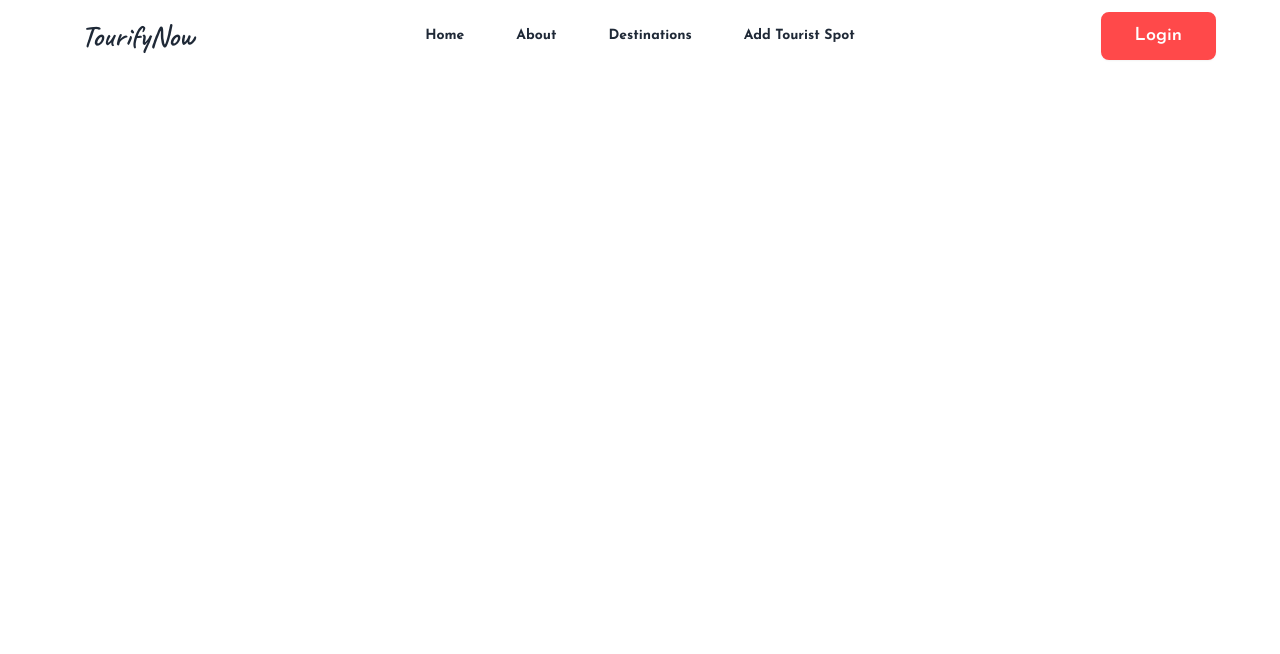
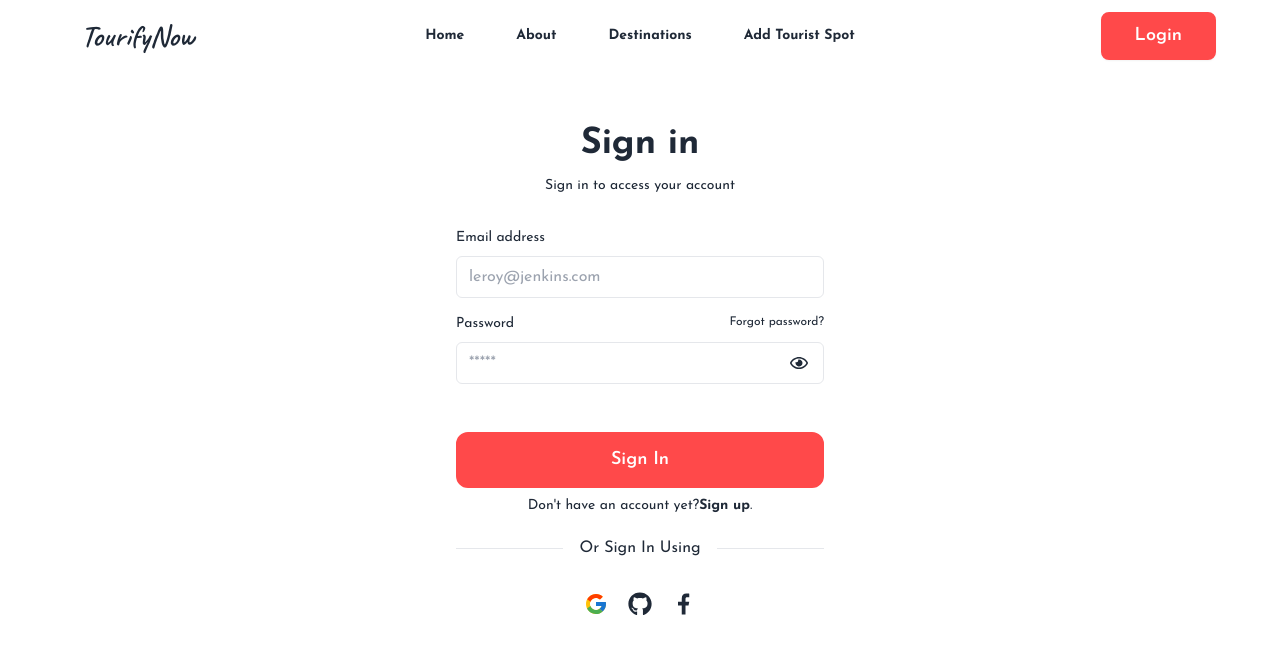
Before and after one commit to afiagithub/TourifyNow-travel-agency-website, a React (Vite) app: page /login in a window 1280 px wide. Shown: the top 654 px of the page. Built offline with nearby package versions, Linux system fonts and the light colour scheme.

Commit message:
login page added

```diff
--- /dev/null
+++ b/src/components/SocialLogin.jsx
@@ -0,0 +1,47 @@
+import { FcGoogle } from "react-icons/fc";
+import { FaGithub } from "react-icons/fa";
+import { LiaFacebookF } from "react-icons/lia";
+// import { useContext } from "react";
+// import { AuthContext } from "../providers/AuthProvider";
+// import { useNavigate, useLocation } from "react-router-dom";
+// import { toast } from "react-toastify";
+
+const SocialLogin = () => {
+    // const { googleLogin, githubLogin, facebookLogin } = useContext(AuthContext);
+    // const navigate = useNavigate();
+    // const location = useLocation();
+    // const from = location?.state || '/';
+
+    // const handleSocialLogin = (socialProvider) => {
+    //     socialProvider()
+    //         .then(result => {
+    //             if (result.user) {
+    //                 toast.success("Successfully Logged In")
+    //                 navigate(`${from}`)
+    //             }
+    //         });
+    // }
+
+    return (
+        <div>
+            <div className="mt-5 flex flex-row items-center gap-4">
+                <hr className="flex-grow"/>
+                <p>Or Sign In Using</p>
+                <hr className="flex-grow"/>
+            </div>
+            <div className="mt-5 flex flex-row items-center justify-center gap-5 ">
+                <button onClick={() => handleSocialLogin(googleLogin)} className="py-3">
+                    <FcGoogle className="text-2xl" />
+                </button>
+                <button onClick={() => handleSocialLogin(githubLogin)} className="py-3">
+                    <FaGithub className="text-2xl" />
+                </button>
+                <button onClick={() => handleSocialLogin(facebookLogin)} className="py-3">
+                    <LiaFacebookF className="text-2xl" />
+                </button>
+            </div>
+        </div>
+    );
+};
+
+export default SocialLogin;
--- a/src/pages/Login.jsx
+++ b/src/pages/Login.jsx
@@ -1,9 +1,64 @@
-
+import { Link } from "react-router-dom";
+import { useForm } from "react-hook-form"
+import { FaRegEye } from "react-icons/fa";
+import { FaEyeSlash } from "react-icons/fa";
+import { useState } from "react";
+import SocialLogin from "../components/SocialLogin"
 
 const Login = () => {
+    const [show, setShow] = useState(false);
+
+    const handleToggle = () => {
+        setShow(!show);
+    }
+    const { register, handleSubmit, formState: { errors } } = useForm();
+
+    const onSubmit = (data) => {
+        const { email, pass } = data;
+
+    }
     return (
-        <div>
-
+        <div className="flex flex-col max-w-md mx-auto p-6 rounded-md sm:p-10">
+            <div className="mb-8 text-center">
+                <h1 className="my-3 text-4xl font-bold">Sign in</h1>
+                <p className="text-sm dark:text-gray-600">Sign in to access your account</p>
+            </div>
+            <form onSubmit={handleSubmit(onSubmit)} className="space-y-12">
+                <div className="space-y-4">
+                    <div>
+                        <label className="block mb-2 text-sm">Email address</label>
+                        <input type="email" name="email" placeholder="leroy@jenkins.com" {...register("email", { required: true })}
+                            className="w-full px-3 py-2 border rounded-md dark:border-gray-300 dark:bg-gray-50 dark:text-gray-800" />
+                    </div>
+                    {errors.email && <span className="text-red-700 font-semibold">This field is required</span>}
+                    <div className="relative">
+                        <div className="flex justify-between mb-2">
+                            <label htmlFor="password" className="text-sm">Password</label>
+                            <a rel="noopener noreferrer" href="#" className="text-xs hover:underline dark:text-gray-600">Forgot password?</a>
+                        </div>
+                        <input type={show ? "text" : "password"} name="password" {...register("pass", { required: true })}
+                            placeholder="*****" {...register("pass", { required: true })}
+                            className="w-full px-3 py-2 border rounded-md dark:border-gray-300 dark:bg-gray-50 dark:text-gray-800" />
+                        <div className="absolute top-10 right-4 text-lg" onClick={handleToggle}>
+                            {show ? <FaEyeSlash /> : <FaRegEye />}
+                        </div>
+                    </div>
+                    {errors.pass && <span className="text-red-700 font-semibold">This field is required</span>}
+                </div>
+                <div className="space-y-2">
+                    <div>
+                        <input type="submit" value="Sign In"
+                            className="w-full px-8 py-3 bg-[#ff494a] text-white text-lg font-semibold rounded-xl
+                            border-2 border-[#ff494a] hover:border-[#ff494a] hover:bg-transparent
+                            hover:text-[#ff494a]" />
+                    </div>
+                    <p className="px-6 text-sm text-center dark:text-gray-600">Don't have an account yet?
+                        <Link to="/register" className="hover:underline dark:text-[#ff494a] font-bold">
+                            Sign up</Link>.
+                    </p>
+                </div>
+            </form>
+            <SocialLogin></SocialLogin>
         </div>
     );
 };
```
Also changed, not shown: src/pages/Register.jsx (+23 -1 lines).
